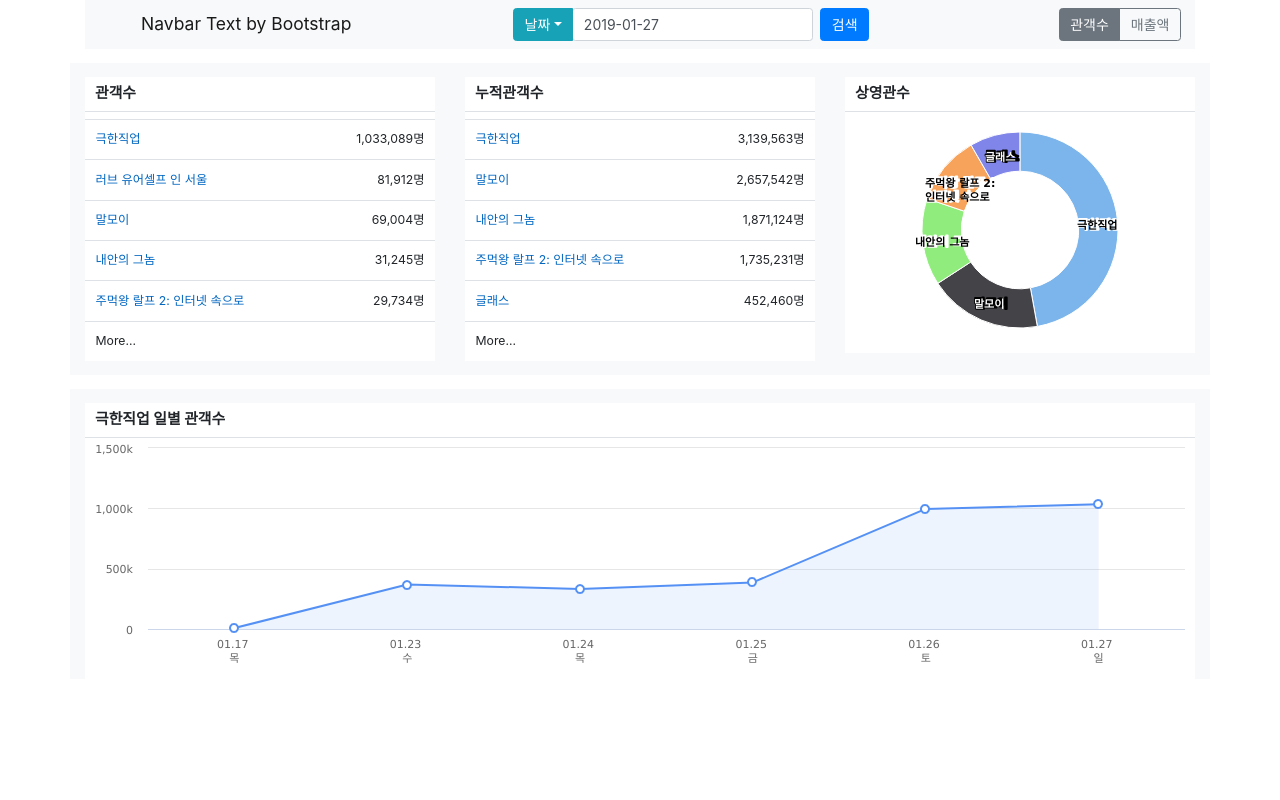
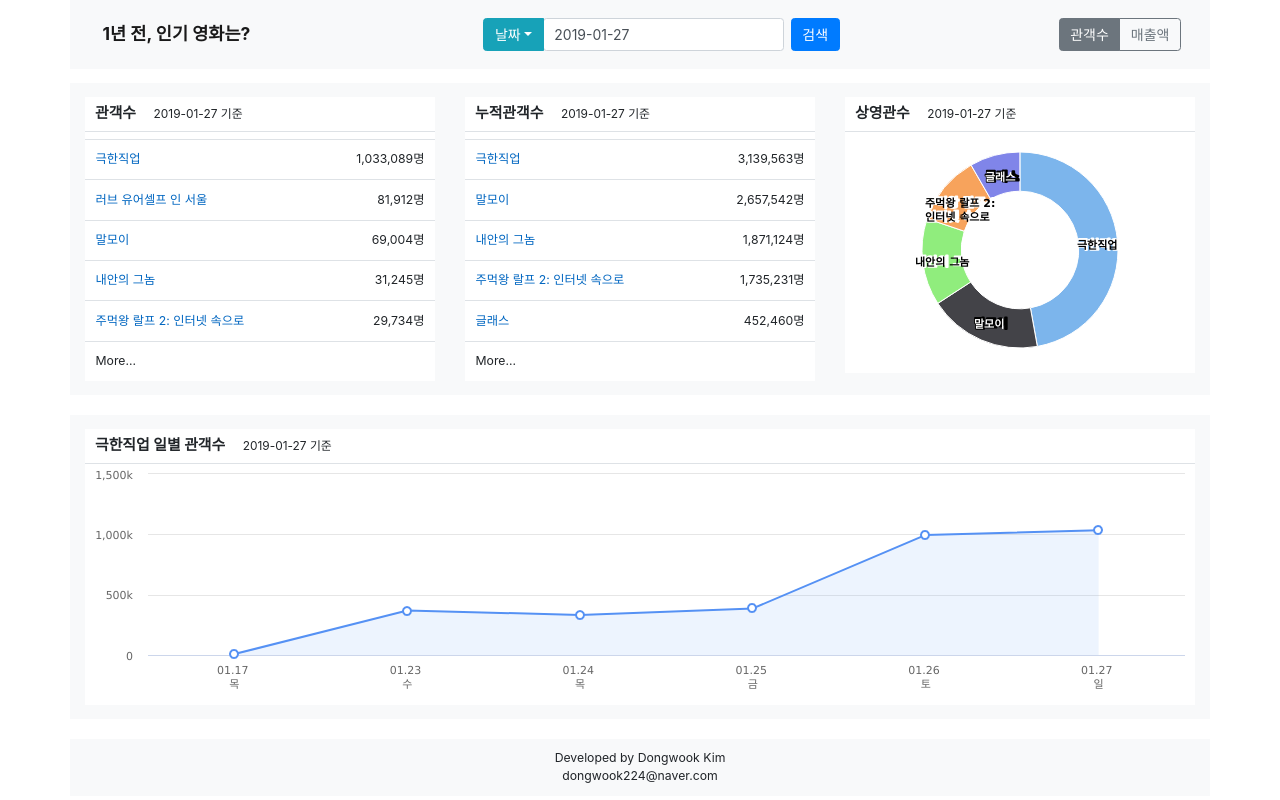
Before and after one commit to richmond00/dashboard, a React (Create React App) app: page / in a window 1280 px wide. Built offline with nearby package versions, Linux system fonts and the light colour scheme.

Commit message:
스타일 조정

```diff
--- a/public/index.html
+++ b/public/index.html
@@ -24,7 +24,7 @@
       work correctly both with client-side routing and a non-root public URL.
       Learn how to configure a non-root public URL by running `npm run build`.
     -->
-    <title>Dashboard</title>
+    <title>1년 전 국내 박스오피스</title>
   </head>
   <body>
     <noscript>You need to enable JavaScript to run this app.</noscript>
--- a/src/App.js
+++ b/src/App.js
@@ -6,6 +6,7 @@ import Dashboard from './components/DashboardByDate';
 import DashboardByTitle from './components/DashboardByTitle';
 import getDefaultData, { getDate, getTrendData, getTitleData } from './common/dataProcessing';
 import axios from 'axios';
+import Footer from './components/Footer';
 
 class App extends Component {
     constructor() {
@@ -177,12 +178,10 @@ class App extends Component {
     }
 
     render() {
-        //const { isLoading, title, daily, cumulative, theaters, trend } = this.state;
         const isTitle = this.state.isTitle,
               dashboardData = { ...this.state },
               dashboard = <Dashboard data={dashboardData} change={this.handleMovienameClick} />,
               dashboardByTitle = <DashboardByTitle data={this.state.titleData} />;
-              //loadingMessage =  <p className="mt-3">데이터 로드 중입니다...</p>;
 
         return (
             <>
@@ -199,8 +198,7 @@ class App extends Component {
                     />
 
                     { dashboardData.isLoading ? dashboardData.loadingMessage : (isTitle ? dashboardByTitle : dashboard) }
-                    {/* { isTitle ? dashboardByTitle : dashboard } */}
-
+                    <Footer />
                 </Container>
             </>
         )
--- a/src/components/DashboardByDate.js
+++ b/src/components/DashboardByDate.js
@@ -7,15 +7,21 @@ import Theaters from './Theaters';
 import Trend from './Trend';
 
 class DashboardByDate extends Component {
-
     render() {
         const { title, daily, cumulative, theaters, trend } = this.props.data;
+        const date = title.date,
+              year = date.substr(0,4),
+              month = date.substr(4,2),
+              day = date.substr(6,5),
+              formattedDate =  `${year}-${month}-${day} 기준`;
+
         const dashboard = (
             <>
             <Row className="mt-3 bg-light">
                 <Col xs={12} sm={3} md={4}>
                     <Rank
                       title={title && title.daily}
+                      date={formattedDate}
                       data={daily}
                       click={this.props.change}
                     />
@@ -24,6 +30,7 @@ class DashboardByDate extends Component {
                 <Col xs={12} sm={3} md={4}>
                     <Rank
                       title={title && title.cumulative}
+                      date={formattedDate}
                       data={cumulative}
                       click={this.props.change}
                     />
@@ -32,15 +39,17 @@ class DashboardByDate extends Component {
                 <Col xs={12} sm={6} md={4}>
                     <Theaters
                       title={title && title.theaters}
+                      date={formattedDate}
                       data={theaters}
                     />
                 </Col>
             </Row>
 
-            <Row className="my-3 bg-light">
-                <Col xs={12} sm={12} md={12}>
+            <Row className="bg-light">
+                <Col xs={12} sm={12} md={12} className="mb-3">
                     <Trend
                       title={title && title.trend}
+                      date={formattedDate}
                       data={trend}
                     />
                 </Col>
--- /dev/null
+++ b/src/components/Footer.jsx
@@ -0,0 +1,17 @@
+import React from 'react';
+import { Row, Col } from 'react-bootstrap'
+
+const Footer = () => {
+    return (
+        <Row>
+            <Col>
+                <div className="text-center">
+                    <div>Developed by Dongwook Kim</div>
+                    <div>dongwook224@naver.com</div>
+                </div>
+            </Col>
+        </Row>
+    )
+}
+
+export default Footer;
--- /dev/null
+++ b/src/components/Rank.css
@@ -0,0 +1,5 @@
+.date-in-title {
+    font-weight: 500!important;
+    color: #6c757d;
+    /* font-size: 14px!important; */
+}
--- a/src/components/Rank.js
+++ b/src/components/Rank.js
@@ -1,11 +1,12 @@
 import React from 'react';
 import Table from 'react-bootstrap/Table';
+import './Rank.css';
 
 const Rank = (props) => {
     return (
         <div className="bg-white">
             <div className="mt-3 border-bottom">
-                <h5>{props && props.title}</h5>
+                <h5>{props && props.title} <small className="ml-3">{props.date}</small></h5>
             </div>
             <div>
                 <Table className="bg-white mt-2">
--- a/src/components/Theaters.js
+++ b/src/components/Theaters.js
@@ -59,7 +59,7 @@ const Theaters = (props) => {
     return (
         <div className="bg-white">
             <div className="mt-3 border-bottom">
-                <h5>{props && props.title}</h5>
+                <h5>{props && props.title} <small className="ml-3">{props.date}</small></h5>
             </div>
             <div>
             <HighchartsReact
--- a/src/components/TopNav.js
+++ b/src/components/TopNav.js
@@ -1,5 +1,5 @@
 import React from 'react';
-import { Navbar, Form, Button, FormControl, InputGroup, DropdownButton, Dropdown, ToggleButton, ToggleButtonGroup } from 'react-bootstrap';
+import { Navbar, Form, Button, FormControl, InputGroup, DropdownButton, Dropdown, ToggleButton, ToggleButtonGroup, Row, Col } from 'react-bootstrap';
 import DatePicker, { registerLocale } from 'react-datepicker';
 import 'react-datepicker/dist/react-datepicker.css';
 import ko from 'date-fns/locale/ko';
@@ -29,10 +29,12 @@ const TopNav = (props) => {
     );
 
     return (
+        <Row className="mt-0">
+            <Col>
                 <Navbar expand="lg" bg="light" variant="light" className="justify-content-between">
-            <Navbar.Brand className="ml-5">Navbar Text by Bootstrap</Navbar.Brand>
+                    <Navbar.Brand href="./" className="ml-1 font-weight-bold">1년 전, 인기 영화는?</Navbar.Brand>
 
-            <Form inline className="ml-n5" onSubmit={props.submit}>
+                    <Form inline className="" onSubmit={props.submit}>
                         <InputGroup>
                             <DropdownButton
                                 as={InputGroup.Prepend}
@@ -41,8 +43,8 @@ const TopNav = (props) => {
                                 id="input-group-dropdown-1"
                                 onSelect={props.dropdownSelect}
                             >
+                                <Dropdown.Item eventKey="date">날짜</Dropdown.Item>
                                 <Dropdown.Item eventKey="movieName">영화명</Dropdown.Item>
-                        <Dropdown.Item eventKey="date">날짜</Dropdown.Item>
                             </DropdownButton>
                             {props.dropdownTitle==="영화명" ? movieInput: dateInput}
                             <Button type="submit" variant="primary">검색</Button>
@@ -54,6 +56,8 @@ const TopNav = (props) => {
                         <ToggleButton value='income' variant="outline-secondary">매출액</ToggleButton>
                     </ToggleButtonGroup>
                 </Navbar>
+            </Col>
+        </Row>
     )
 }
 
--- a/src/components/Trend.js
+++ b/src/components/Trend.js
@@ -81,7 +81,7 @@ const Trend = (props) => {
     return (
         <div className="bg-white">
             <div className="mt-3 border-bottom">
-                <h5>{props && props.title}</h5>
+                 <h5>{props && props.title} <small className="ml-3">{props.date}</small></h5>
             </div>
             <div>
             <HighchartsReact
```
Also changed, not shown: 2 other files (tests, documents, lock files or other folders). Lines whose indentation alone changed are shown as unchanged.
